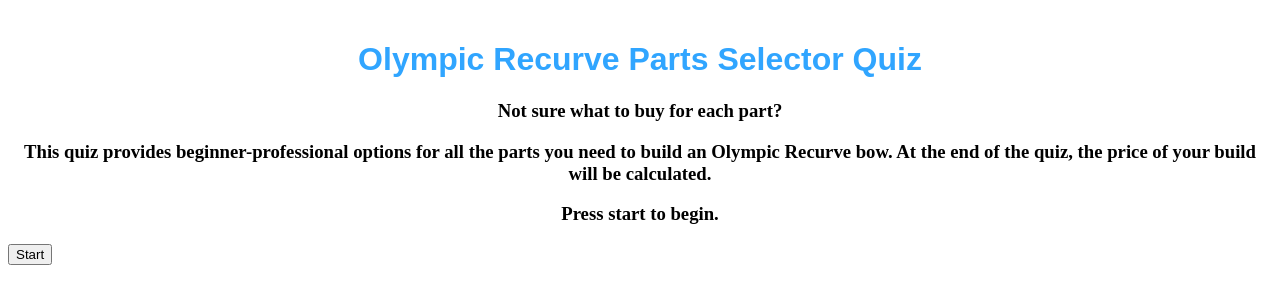
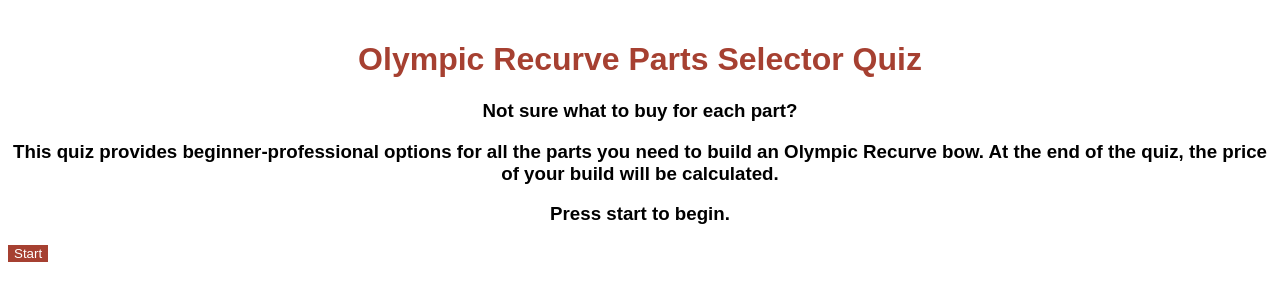
Before and after one commit to wanbings/finalproject, a plain HTML site: page home.html in a window 1280 px wide. Drawn offline with Linux system fonts and the light colour scheme.

Commit message:
update main.css
added style for h3 and started adding for button

```diff
--- a/main.css
+++ b/main.css
@@ -1,4 +1,15 @@
 h1{
-    color: #30a5ff;
+    color: #A64031;
     font-family: 'Fira Sans', sans-serif;
 }
+
+h3{
+    font-family: 'Fira Sans', sans-serif;
+}
+
+button{
+    background-color: #A64031;
+    border: none;
+    color: white;
+    text-align: center;
+}
```
